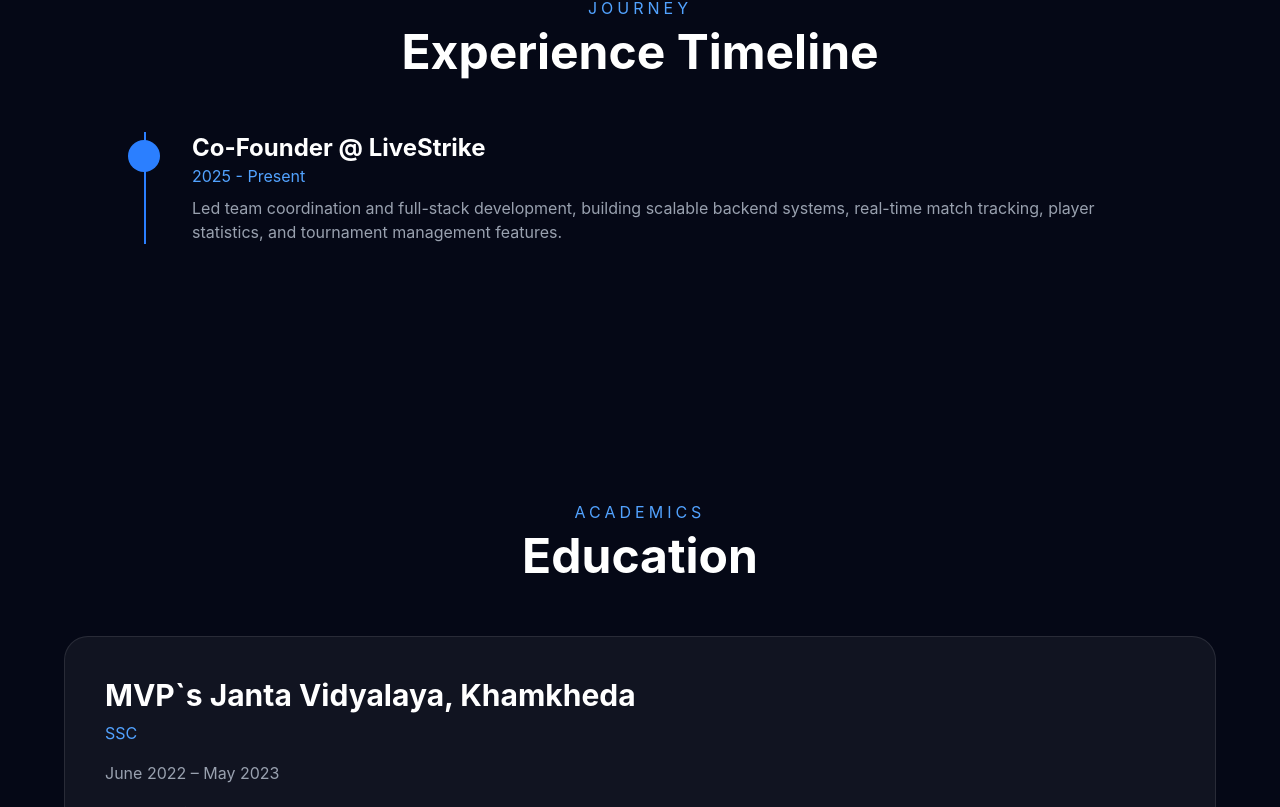
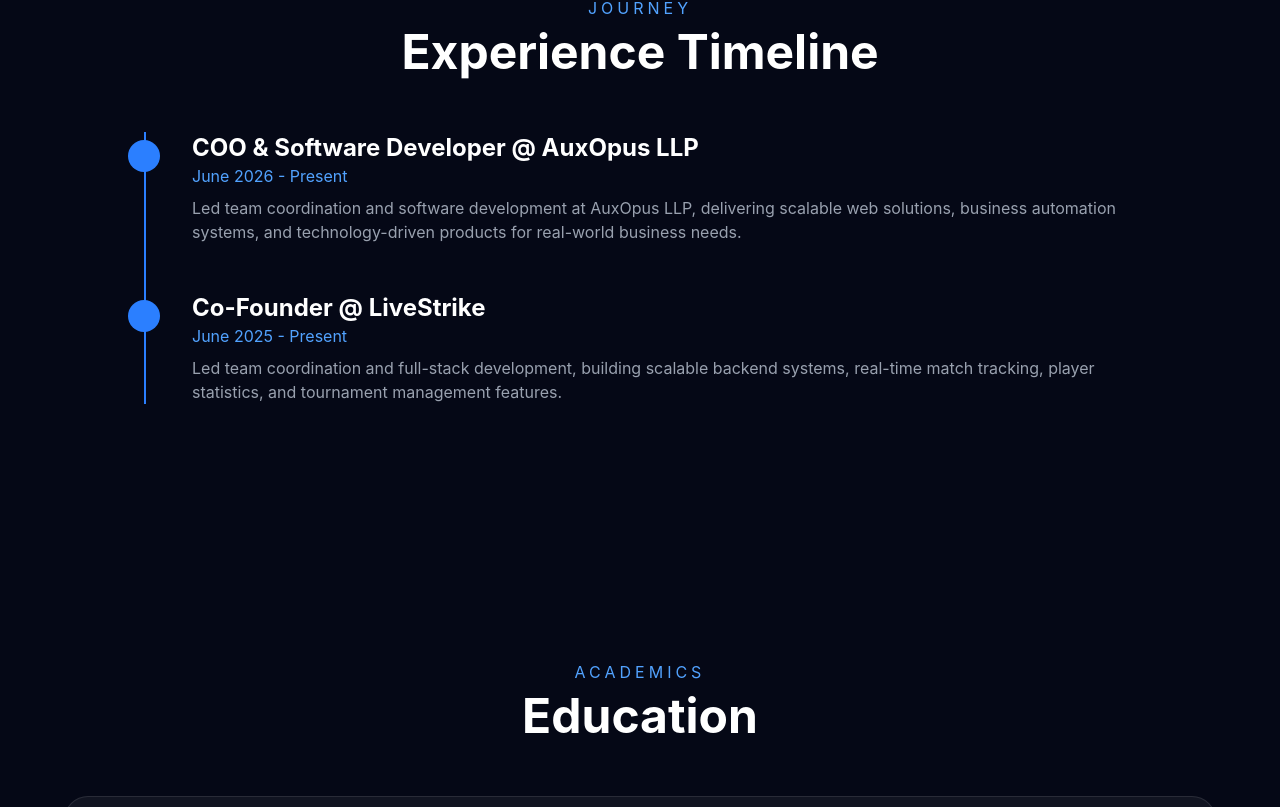
Before and after one commit to nileshsonawane11/portfolio, a React app: page / in a window 1280 px wide. Shown: the part 4193-5000 px from the top of the page. Built offline with nearby package versions, Linux system fonts and the light colour scheme; the HTML template or start-up script is replaced by a standard one.

Commit message:
Education, Experience updated

```diff
--- a/src/data/education.js
+++ b/src/data/education.js
@@ -1,10 +1,10 @@
 export default [
     {
-        intitute: "MVP`s Janta Vidyalaya, Khamkheda",
-        course: "SSC",
-        start_date : "June 2022",
-        end_date: "May 2023",
-        score: "91.20"
+        intitute: "Vishwakarma Institute of Technology, Pune",
+        course: "Bachelors of Technology",
+        start_date : "Aug 2026",
+        end_date: "Aug 2029",
+        score: "Persuing"
     },
     {
         intitute: "Government Polytechnic, Nashik",
@@ -13,4 +13,12 @@
         end_date: "Aug 2026",
         score: "94.61"
     },
+    {
+        intitute: "MVP`s Janta Vidyalaya, Khamkheda",
+        course: "SSC",
+        start_date : "June 2022",
+        end_date: "May 2023",
+        score: "91.20"
+    },
+
 ];
--- a/src/data/experience.js
+++ b/src/data/experience.js
@@ -1,6 +1,12 @@
 export const experiences = [
   {
-    year: "2025 - Present",
+    year: "June 2026 - Present",
+    title: "COO & Software Developer @  AuxOpus LLP",
+    description:
+      "Led team coordination and software development at AuxOpus LLP, delivering scalable web solutions, business automation systems, and technology-driven products for real-world business needs.",
+  },
+  {
+    year: "June 2025 - Present",
     title: "Co-Founder @ LiveStrike",
     description:
       "Led team coordination and full-stack development, building scalable backend systems, real-time match tracking, player statistics, and tournament management features.",
```
